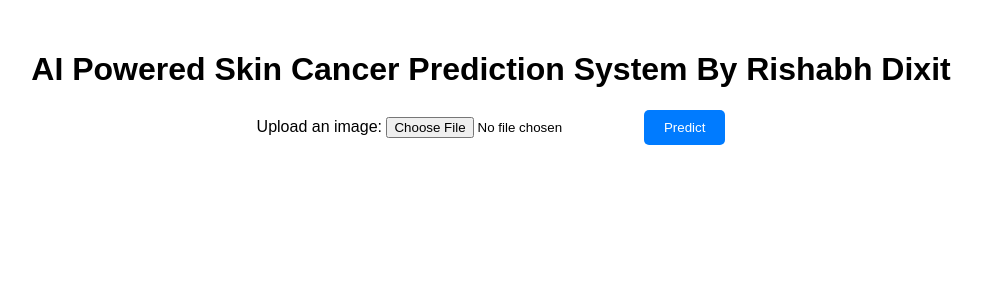
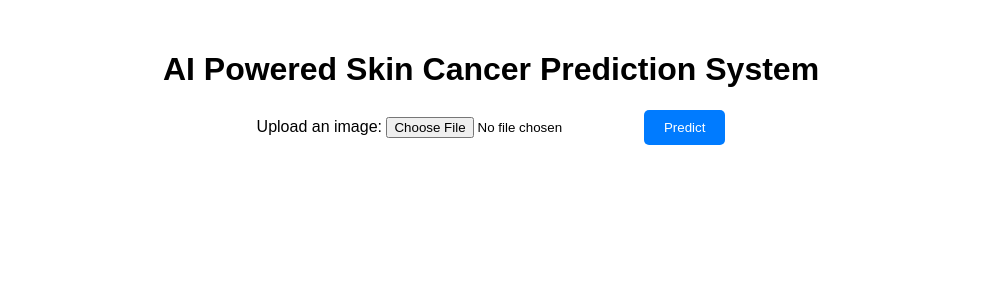
Before and after one commit to Rishabh0024/skin-cancer-app, a Flask app: page / in a window 1280 px wide. Shown: the top 300 px of the page, without its empty margins (149-1131 px from the left). Run offline with Flask 3, Linux system fonts and the light colour scheme.

Commit message:
ci/cd worked

```diff
--- a/templates/index.html
+++ b/templates/index.html
@@ -10,7 +10,7 @@
     />
   </head>
   <body class="index">
-    <h1>AI Powered Skin Cancer Prediction System By Rishabh Dixit</h1>
+    <h1>AI Powered Skin Cancer Prediction System</h1>
     <form action="/predict" method="POST" enctype="multipart/form-data">
       <label for="file">Upload an image:</label>
       <input type="file" name="file" id="file" accept="image/*" required />
```
